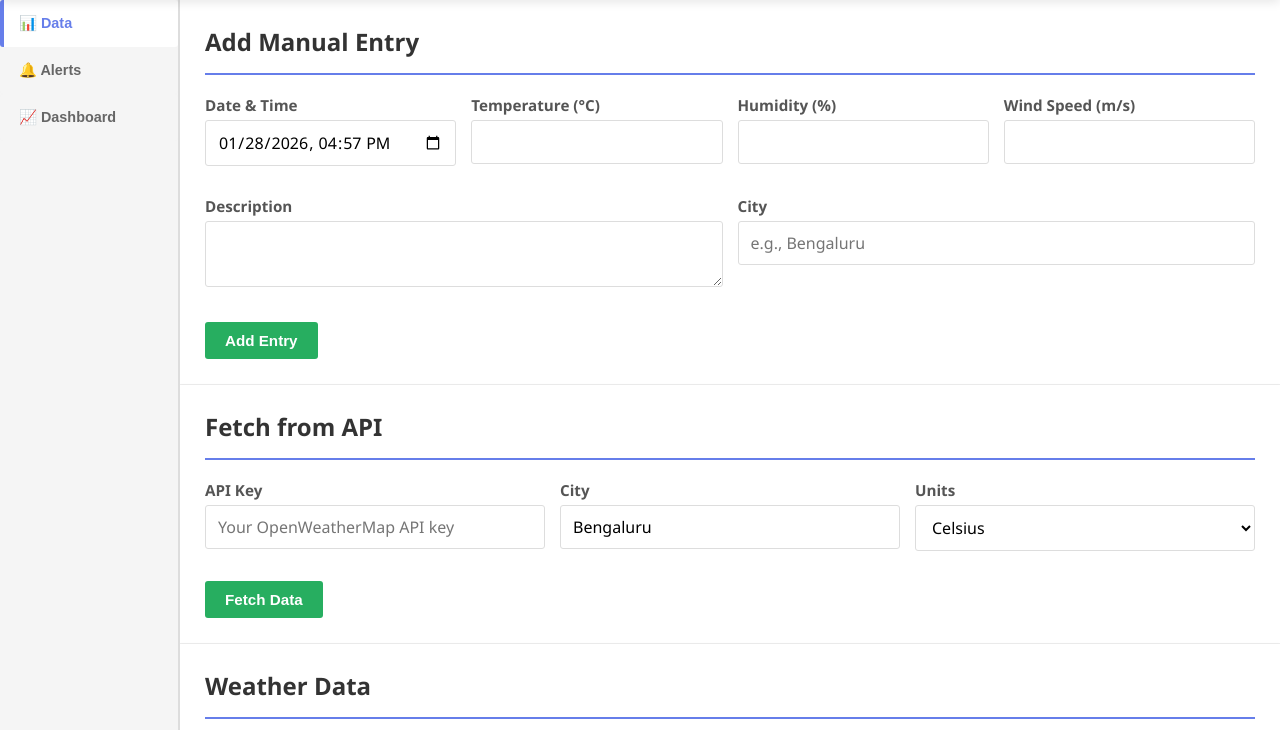
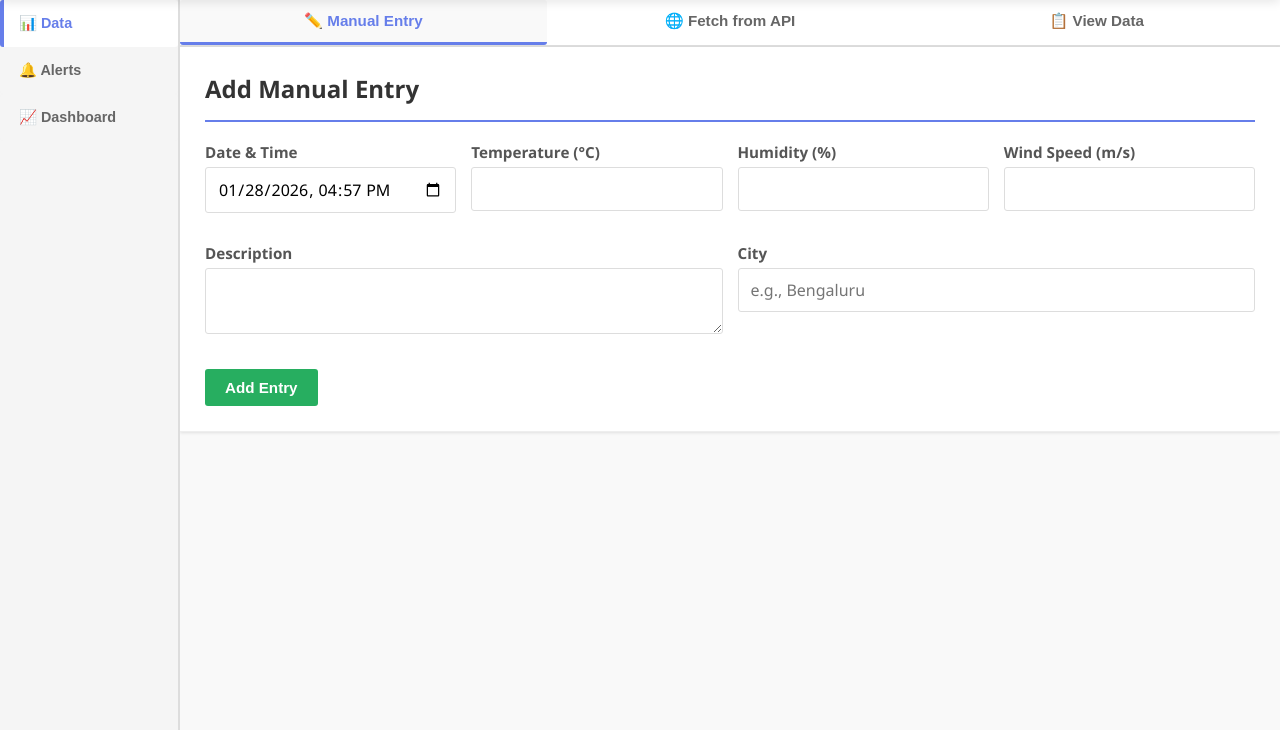
Before and after one commit to KYNandini/Weather_API_Dashboard, a Flask app: template templates/dashboard.html in a window 1280 px wide. Shown: the part 70-800 px from the top of the page. Run offline with Flask 3, Linux system fonts and the light colour scheme; the template is opened without the code that fills it, so the values that code supplies are empty.

Commit message:
feat: Add data section navigation with API key help link
- Navigation bar with Manual Entry, Fetch from API, View Data tabs
- Organized data management into clear sections
- Add prominent link to OpenWeatherMap API key page
- Active tab highlighting with left border
- Improved user experience with better organization
- switchDataSection() function for smooth transitions

```diff
--- a/templates/dashboard.html
+++ b/templates/dashboard.html
@@ -192,6 +192,51 @@
         button.danger:hover {
             background-color: #c0392b;
         }
+        .data-nav-bar {
+            display: flex;
+            gap: 0;
+            background: white;
+            border-bottom: 2px solid #ddd;
+            margin-bottom: 0;
+        }
+        .data-nav-btn {
+            flex: 1;
+            padding: 12px 20px;
+            background: white;
+            border: none;
+            cursor: pointer;
+            font-size: 0.95em;
+            font-weight: 600;
+            color: #666;
+            transition: all 0.3s;
+            border-bottom: 3px solid transparent;
+        }
+        .data-nav-btn.active {
+            color: #667eea;
+            border-bottom-color: #667eea;
+            background: #f9f9f9;
+        }
+        .data-nav-btn:hover {
+            background: #f5f5f5;
+        }
+        .data-section {
+            display: none;
+        }
+        .data-section.active {
+            display: block;
+        }
+        .api-help-link {
+            display: inline-block;
+            margin-top: 8px;
+            font-size: 0.85em;
+            color: #667eea;
+            text-decoration: none;
+            font-weight: 600;
+        }
+        .api-help-link:hover {
+            text-decoration: underline;
+            color: #764ba2;
+        }
         .filters {
             display: grid;
             grid-template-columns: repeat(auto-fit, minmax(200px, 1fr));
@@ -351,6 +396,15 @@
             <div class="tabs-content-wrapper">
                 <!-- Data Tab -->
                 <div id="data" class="tab-content active">
+                    <!-- Data Navigation Bar -->
+                    <div class="data-nav-bar">
+                        <button class="data-nav-btn active" onclick="switchDataSection('manual')">✏️ Manual Entry</button>
+                        <button class="data-nav-btn" onclick="switchDataSection('api')">🌐 Fetch from API</button>
+                        <button class="data-nav-btn" onclick="switchDataSection('view')">📋 View Data</button>
+                    </div>
+
+                    <!-- Manual Entry Section -->
+                    <div id="manual" class="data-section active">
             <div class="card">
                 <h2>Add Manual Entry</h2>
                 <div class="message" id="formMessage"></div>
@@ -383,31 +437,39 @@
                     </div>
                 </div>
                 <button class="success" onclick="addEntry()">Add Entry</button>
-            </div>
+                    </div>
 
+                    <!-- Fetch from API Section -->
+                    <div id="api" class="data-section">
             <div class="card">
-                <h2>Fetch from API</h2>
+                <h2>Fetch Weather Data from API</h2>
                 <div class="message" id="apiMessage"></div>
                 <div class="form-row">
                     <div class="form-group">
                         <label for="apiKey">API Key</label>
                         <input type="password" id="apiKey" placeholder="Your OpenWeatherMap API key">
+                        <a href="https://openweathermap.org/api" target="_blank" class="api-help-link">
+                            🔗 Get your free API key here
+                        </a>
                     </div>
                     <div class="form-group">
                         <label for="apiCity">City</label>
                         <input type="text" id="apiCity" placeholder="e.g., Bengaluru" value="Bengaluru">
                     </div>
                     <div class="form-group">
-                        <label for="apiUnits">Units</label>
+                        <label for="apiUnits">Temperature Unit</label>
                         <select id="apiUnits">
-                            <option value="metric">Celsius</option>
-                            <option value="imperial">Fahrenheit</option>
+                            <option value="metric">Celsius (°C)</option>
+                            <option value="imperial">Fahrenheit (°F)</option>
                         </select>
                     </div>
                 </div>
-                <button class="success" onclick="fetchAPI()">Fetch Data</button>
+                <button class="success" onclick="fetchAPI()">📡 Fetch Data</button>
             </div>
+                    </div>
 
+                    <!-- View Data Section -->
+                    <div id="view" class="data-section">
             <div class="card">
                 <h2>Weather Data</h2>
                 <div class="message" id="dataMessage"></div>
@@ -439,7 +501,8 @@
                     </tbody>
                 </table>
             </div>
-        </div>
+                    </div>
+                </div>
 
         <!-- Alerts Tab -->
         <div id="alerts" class="tab-content">
@@ -489,6 +552,13 @@
             document.querySelectorAll('.tab-content').forEach(tab => tab.classList.remove('active'));
             document.querySelectorAll('.tab-btn').forEach(btn => btn.classList.remove('active'));
             document.getElementById(tabName).classList.add('active');
+            event.target.classList.add('active');
+        }
+
+        function switchDataSection(sectionName) {
+            document.querySelectorAll('.data-section').forEach(section => section.classList.remove('active'));
+            document.querySelectorAll('.data-nav-btn').forEach(btn => btn.classList.remove('active'));
+            document.getElementById(sectionName).classList.add('active');
             event.target.classList.add('active');
         }
 
```
